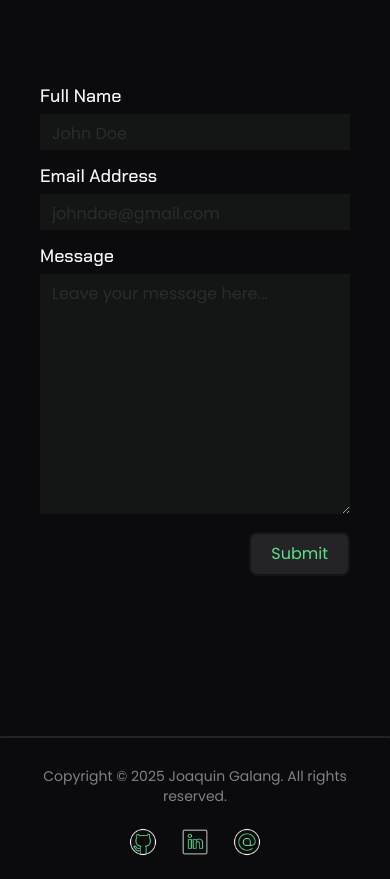
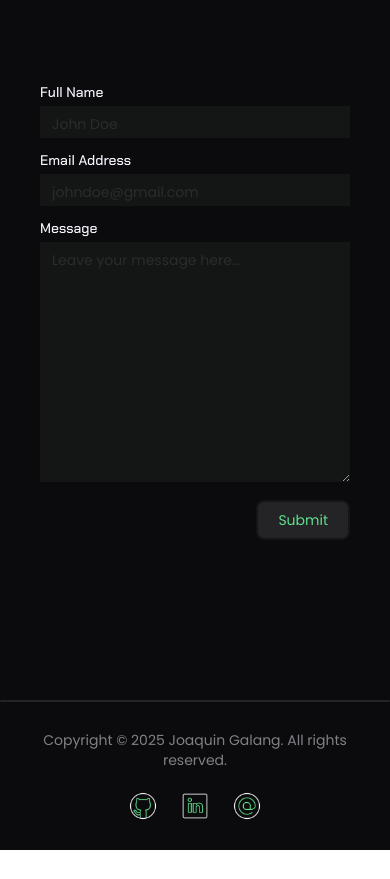
Before and after one commit to joaquingalang/my-portfolio-website, a React (Vite) app: page / in a window 390 px wide. Shown: the part 6240-7119 px from the top of the page. After the commit the page ends 7090 px from the top, so only its background shows below. Built offline with nearby package versions, Linux system fonts and the light colour scheme; a web font is replaced by a local one.

Commit message:
Update: full responsiveness

```diff
--- a/src/sections/ContactSection.tsx
+++ b/src/sections/ContactSection.tsx
@@ -58,17 +58,17 @@ function ContactSection() {
 
                         <div className="col-span-9 sm:col-span-4 order-2 sm:order-1">
                             <form>
-                                <p className="font-chakra text-light text-lg font-medium mb-1">Full Name</p>
-                                <input type="text" placeholder="John Doe" className="w-full font-poppins text-light bg-gray px-3 pb-1 pt-2 outline-none placeholder-light/10 mb-3"/>
+                                <p className="font-chakra text-light text-sm md:text-base lg:text-lg font-medium mb-1">Full Name</p>
+                                <input type="text" placeholder="John Doe" className="w-full font-poppins text-sm md:text-base lg:text-lg text-light bg-gray px-3 pb-1 pt-2 outline-none placeholder-light/10 mb-3"/>
 
-                                <p className="font-chakra text-light text-lg font-medium mb-1">Email Address</p>
-                                <input type="email" placeholder="johndoe@gmail.com" className="w-full font-poppins text-light bg-gray px-3 pb-1 pt-2 outline-none placeholder-light/10 mb-3"/>
+                                <p className="font-chakra text-light text-sm md:text-base lg:text-lg font-medium mb-1">Email Address</p>
+                                <input type="email" placeholder="johndoe@gmail.com" className="w-full font-poppins text-sm md:text-base lg:text-lg text-light bg-gray px-3 pb-1 pt-2 outline-none placeholder-light/10 mb-3"/>
 
-                                <p className="font-chakra text-light text-lg font-medium mb-1">Message</p>
-                                <textarea placeholder="Leave your message here..." className="w-full min-h-[15rem] font-poppins text-light bg-gray px-3 pb-1 pt-2 outline-none placeholder-light/10 mb-3"/>
+                                <p className="font-chakra text-light text-sm md:text-base lg:text-lg font-medium mb-1">Message</p>
+                                <textarea placeholder="Leave your message here..." className="w-full min-h-[15rem] font-poppins text-sm md:text-base lg:text-lg text-light bg-gray px-3 pb-1 pt-2 outline-none placeholder-light/10 mb-3"/>
 
                                 <div className="w-full flex justify-end">
-                                    <input type="submit" className="bg-white/10 border-2 border-gray rounded-lg px-5 py-2 font-poppins text-primary text-md whitespace-nowrap"/>
+                                    <input type="submit" className="bg-white/10 border-2 border-gray rounded-lg px-5 py-2 font-poppins text-sm md:text-base lg:text-lg text-primary text-md whitespace-nowrap"/>
                                 </div>
                             </form>
                         </div>
```
